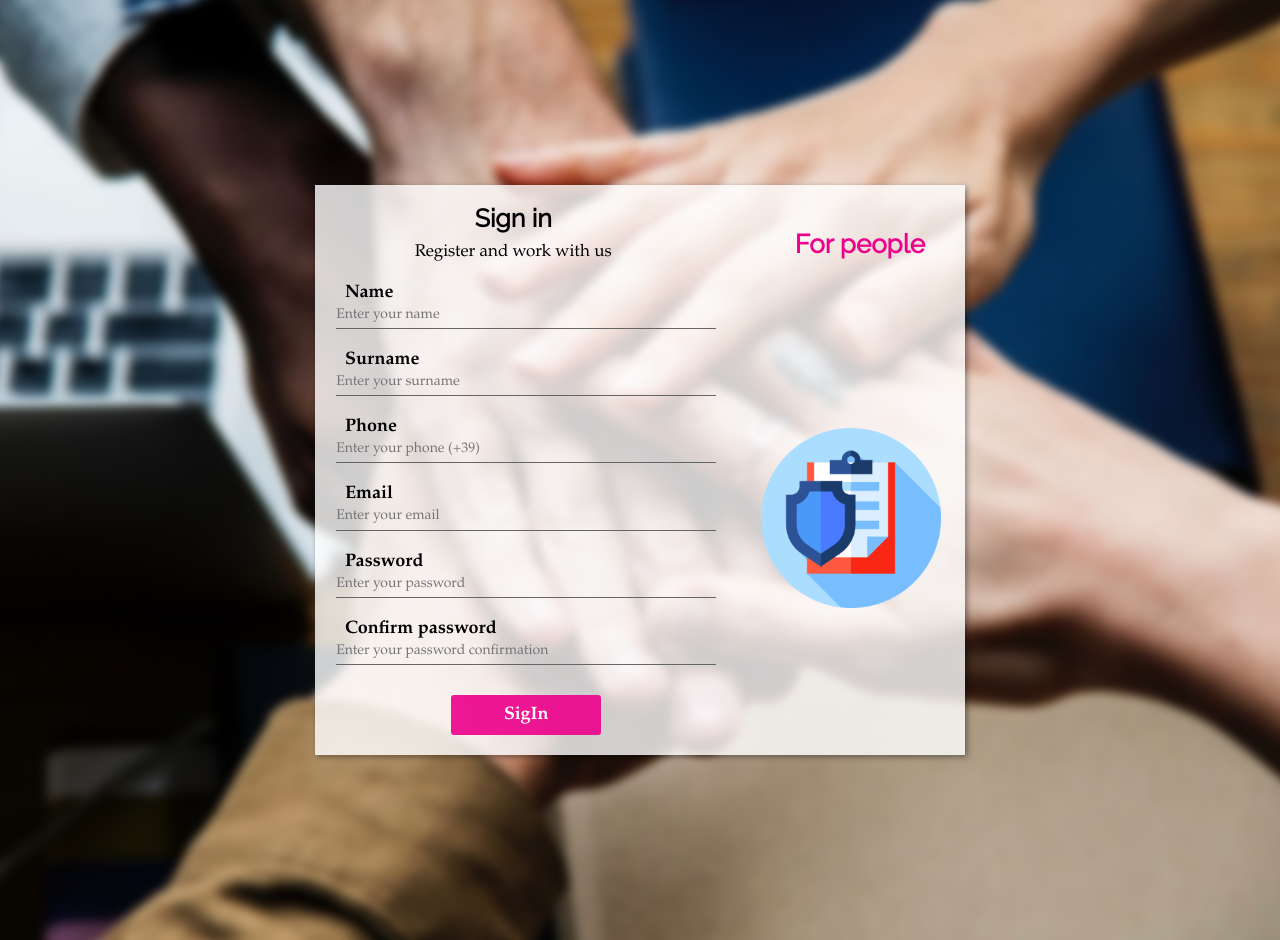
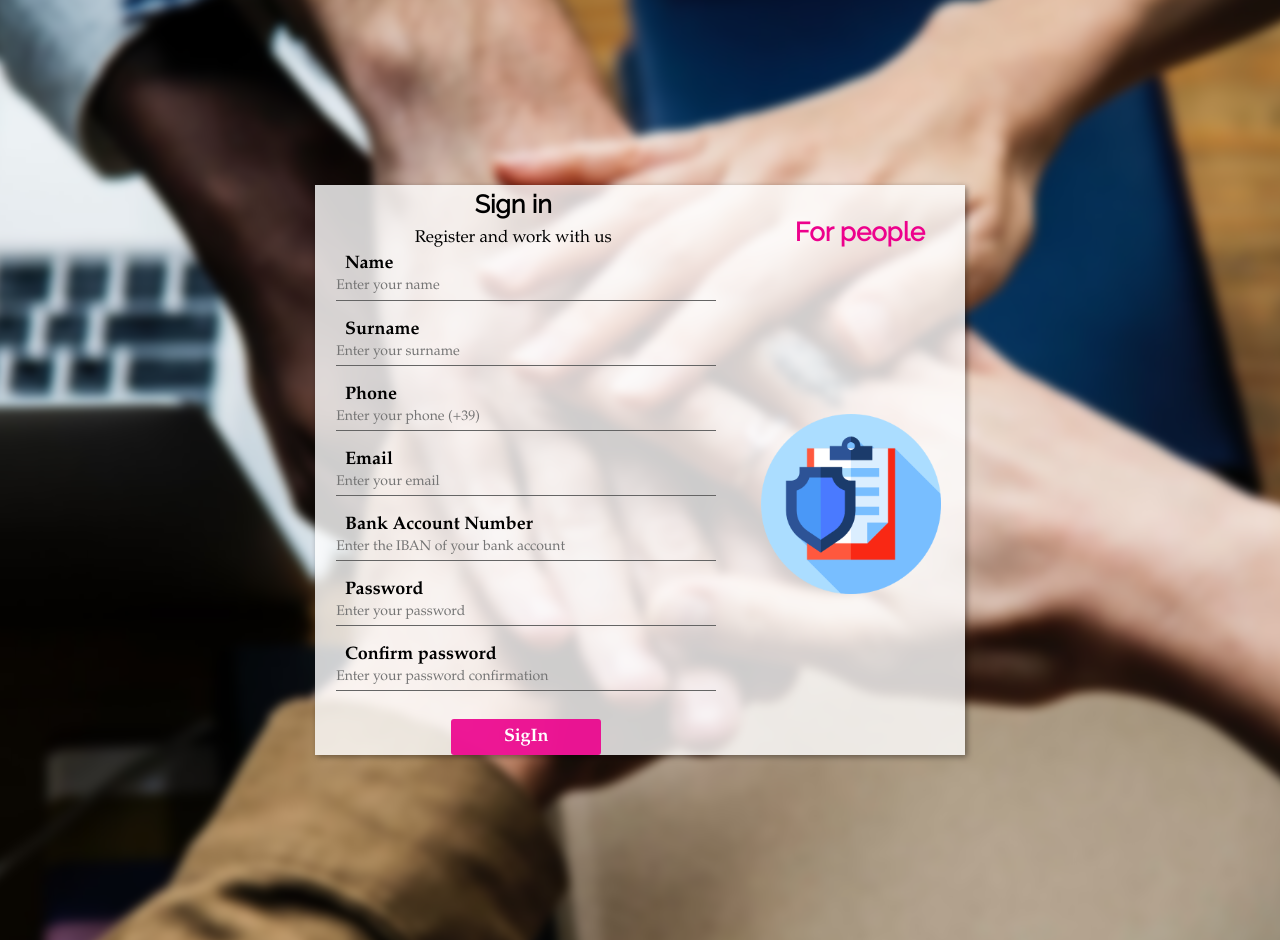
Before and after one commit to JULIOCANCHALA/IS, a Flask app: page /signupPerson in a window 1280 px wide. Run offline with Flask 2, Linux system fonts and the light colour scheme; parts of the project's set-up code (start-up, migrations or seed data) failed here and were passed over; some libraries are stand-ins or nearby versions.

Commit message:
add iban

```diff
--- a/app.py
+++ b/app.py
@@ -46,13 +46,13 @@ def load_user(user_id):
     return Person.query.get(int(user_id))
 
 class Job(db.Model):
-    table = "Job"
+    __tablename__ = "Job"
     id = db.Column(db.Integer, primary_key=True)
     name = db.Column(db.String(30), nullable=True)
     description = db.Column(db.Text(100), nullable=True)
     datework = db.Column(db.String(26), nullable=True)
     dayOfWeek = db.Column(db.String(10), nullable=True)
-    company_id = db.Column(db.Integer, db.ForeignKey('company.id'), nullable=True)
+    company_id = db.Column(db.Integer, db.ForeignKey('Company.id'), nullable=True)
     places = db.Column(db.Integer, nullable=True)
     location = db.Column(db.String(20), nullable=True)
     time_slot = db.Column(db.Integer, nullable=True)
@@ -61,15 +61,15 @@ class Job(db.Model):
 
 
 class JobPerson(db.Model):
-    table = "JobPerson"
+    __tablename__ = "JobPerson"
     id = db.Column(db.Integer, primary_key=True)
-    job_id = db.Column(db.Integer, db.ForeignKey('job.id'), nullable=True)
-    person_id = db.Column(db.Integer, db.ForeignKey('person.id'), nullable=True)
+    job_id = db.Column(db.Integer, db.ForeignKey('Job.id'), nullable=True)
+    person_id = db.Column(db.Integer, db.ForeignKey('Person.id'), nullable=True)
     rating = db.Column(db.Integer, nullable=True)
 
 
 class Person(db.Model, UserMixin):
-    table = 'Person'
+    __tablename__ = 'Person'
     id=db.Column(db.Integer,primary_key=True)
     person_no=db.Column(db.String(20),unique=True,nullable=True)
     name = db.Column(db.String(10), nullable=True)
@@ -77,6 +77,7 @@ class Person(db.Model, UserMixin):
     phone = db.Column(db.Integer, nullable=True)
     email=db.Column(db.String(20),unique=True,nullable=True)
     password=db.Column(db.String(30),nullable=True)
+    IBAN=db.Column(db.String(31), nullable=True)
 
     def get_reset_token(self, expires_sec=1800):
         s = Serializer(app.config['SECRET_KEY'], expires_sec)
@@ -96,6 +97,7 @@ class Person(db.Model, UserMixin):
         return "<Person %r>" % self.name
 
 class Company(db.Model, UserMixin):
+    __tablename__ = 'Company'
     id=db.Column(db.Integer,primary_key=True)
     company_no=db.Column(db.String(20),unique=True,nullable=True)
     name = db.Column(db.String(10), nullable=True)
@@ -157,6 +159,7 @@ def editprofile():
             person.name = request.form['name']
             person.phone = request.form['phone']
             person.email = request.form['email']
+            person.IBAN = request.form['bankaccount']
             db.session.commit()
             return redirect(url_for('userprofile'))
         else:
@@ -295,7 +298,8 @@ def signupPerson():
                         surname=form_person.surname.data,
                         phone=form_person.phone.data,
                         email=form_person.email.data,
-                        password=password
+                        password=password,
+                        IBAN=form_person.bankaccount.data
         )
         db.session.add(register)
         db.session.commit()
--- a/forms.py
+++ b/forms.py
@@ -7,6 +7,7 @@ class signIn_form_People(FlaskForm):
     surname = StringField('Surname', validators=[DataRequired(), Length(min=2, max=20)])
     phone= StringField('Phone', validators=[DataRequired(), Length(min=2, max=10)])
     email = StringField('Email', validators=[DataRequired(), Email()])
+    bankaccount = StringField('Bank Account Number', validators=[Length(min=15, max=31)])
     password = PasswordField('Password', validators=[DataRequired(),Length(min=8)])
     password_con = PasswordField('Confirm password', validators=[DataRequired(), EqualTo('password')])
     submit = SubmitField('SigIn')
--- a/templates/signupPerson.html
+++ b/templates/signupPerson.html
@@ -87,6 +87,21 @@
                          <div class="form__error-content"></div>
                         {% endif %}
 
+                        {{ formpage.bankaccount.label(class="form__input-title") }}
+                        {% if formpage.bankaccount.errors %}
+                            {{ formpage.bankaccount(spellcheck="false", class="form__input form__input--signin input_invalid", placeholder="Enter the IBAN of your bank account") }}
+                            <hr class="input__line input__line-error">
+                            <div class="form__error-content">
+                            {% for error in formpage.bankaccount.errors %}
+                                <span class="form__error-text">{{ error }}</span>
+                            {% endfor %}
+                            </div>
+                        {% else %}
+                        {{ formpage.bankaccount(spellcheck="false", class="form__input form__input--signin", placeholder="Enter the IBAN of your bank account") }}
+                         <hr class="input__line">
+                         <div class="form__error-content"></div>
+                        {% endif %}
+
                         {{ formpage.password.label(class="form__input-title") }}
                         {% if formpage.password.errors %}
                             {{ formpage.password(spellcheck="false", class="form__input form__input--signin input_invalid", placeholder="Enter your password") }}
```
Also changed, not shown: templates/editprofile.html (+9 -0 lines), sqlweb.db.
